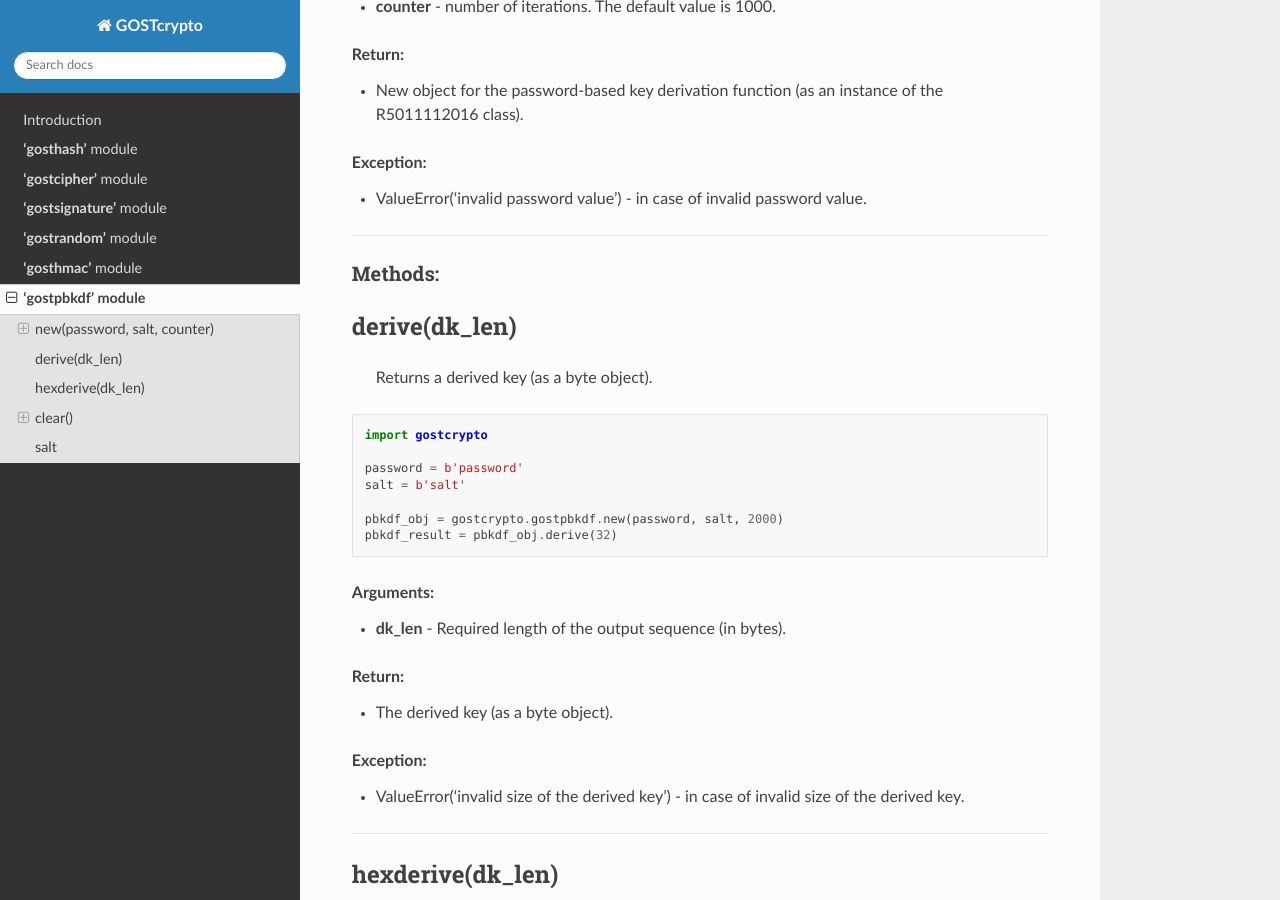
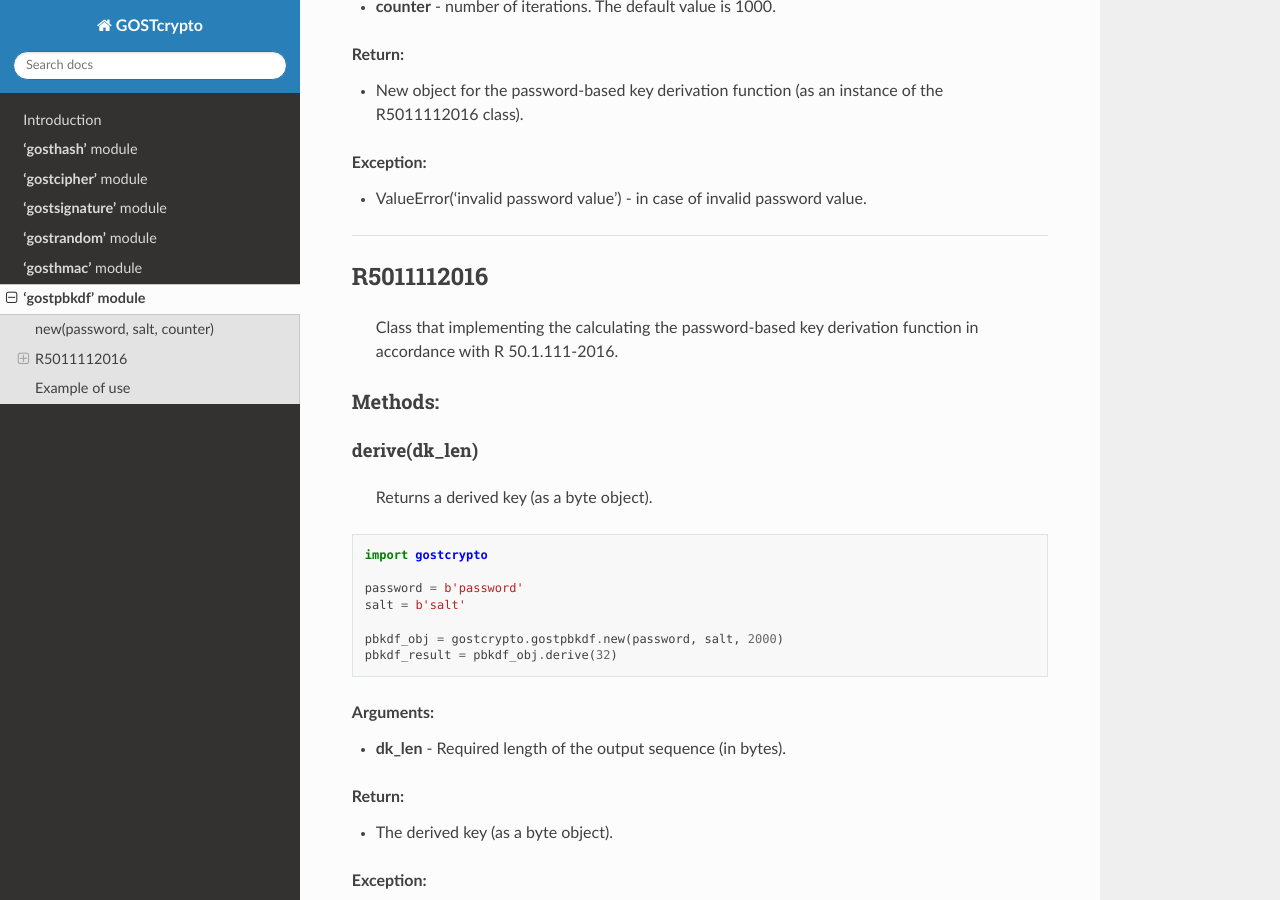
Before and after one commit to drobotun/gostcrypto, a Sphinx documentation site: the page built from docs/source/gostpbkdf.rst, in a window 1280 px wide and 900 px high, scrolled down 602 px. Built offline with Sphinx 7.4.7 and the Read the Docs theme 2.0.0, drawn with Linux system fonts in a browser that asks for light colours.

Commit message:
Update docs

```diff
--- a/docs/source/gostpbkdf.rst
+++ b/docs/source/gostpbkdf.rst
@@ -4,7 +4,7 @@
 The module implementing the password-based key derivation function in accordance with R 50.1.111-2016. The module includes the R5011112016 class and the ``new`` function.
 
 new(password, salt, counter)
-~~~~~~~~~~~~~~~~~~~~~~~~~~~~
+""""""""""""""""""""""""""""
     Creates a new object for the password-based key derivation function and returns it.
 
 .. code-block:: python
@@ -31,6 +31,10 @@
 - ValueError('invalid password value') - in case of invalid password value.
 
 *****
+
+R5011112016
+"""""""""""
+    Class that implementing the calculating the password-based key derivation function in accordance with R 50.1.111-2016.
 
 Methods:
 --------
--- a/docs/source/gostsignature.rst
+++ b/docs/source/gostsignature.rst
@@ -66,7 +66,7 @@
 
 .. rubric:: **Example of simultaneously setting an elliptic curve in canonical form and as twisted Edwards curves**
 
-.. code-block::
+.. code-block:: python
 
     'id-tc26-gost-3410-2012-256-paramSetA': dict(
         p=bytearray_to_int(bytearray([
@@ -133,7 +133,7 @@
 
 .. rubric:: **Example of setting an elliptic curve as a twisted Edwards curves**
 
-.. code-block::
+.. code-block:: python
 
     'id-gost-3410-2012-256-twisted-Edwards-param': dict(
         p=bytearray_to_int(bytearray([
```
Also changed, not shown: 1 other file.
